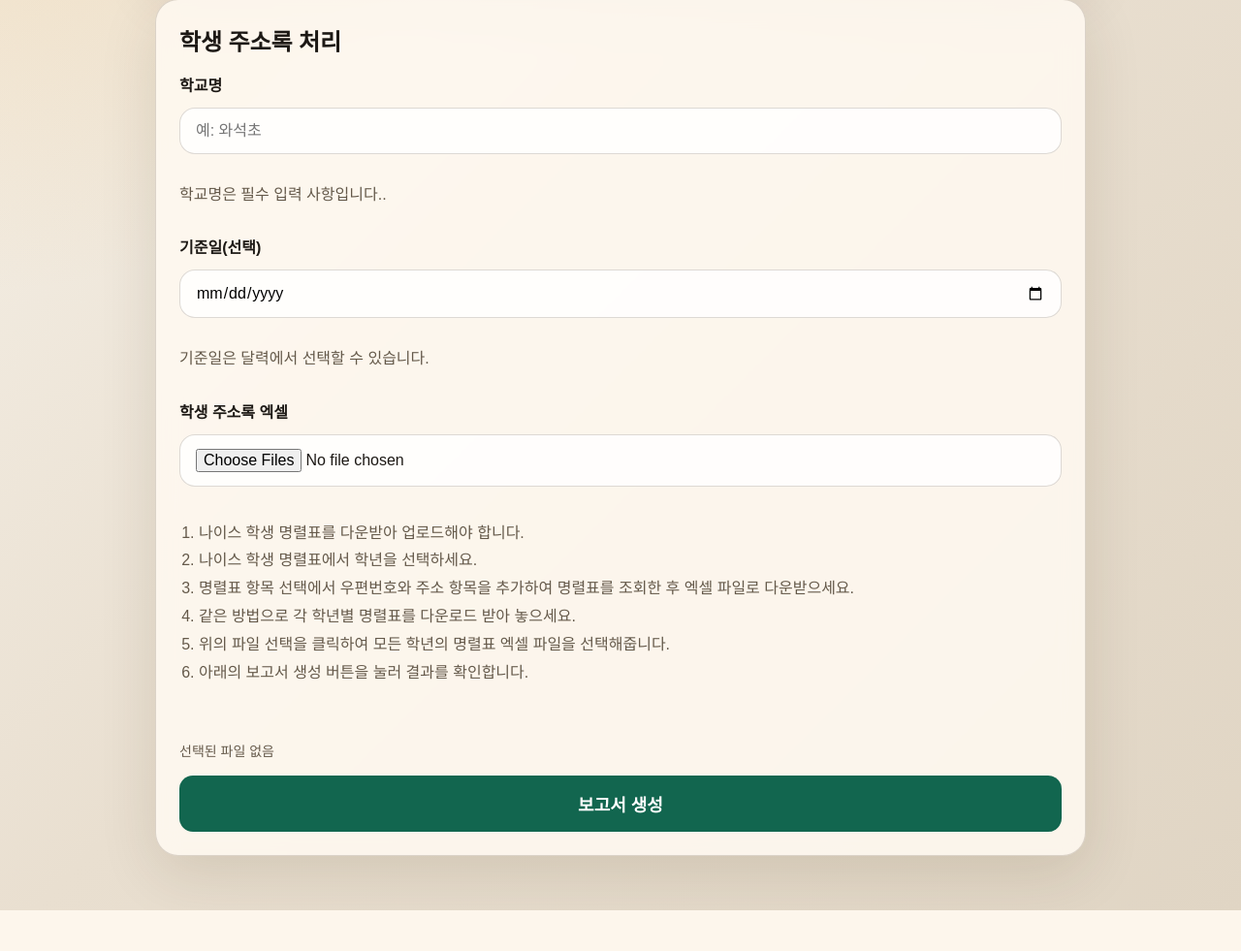
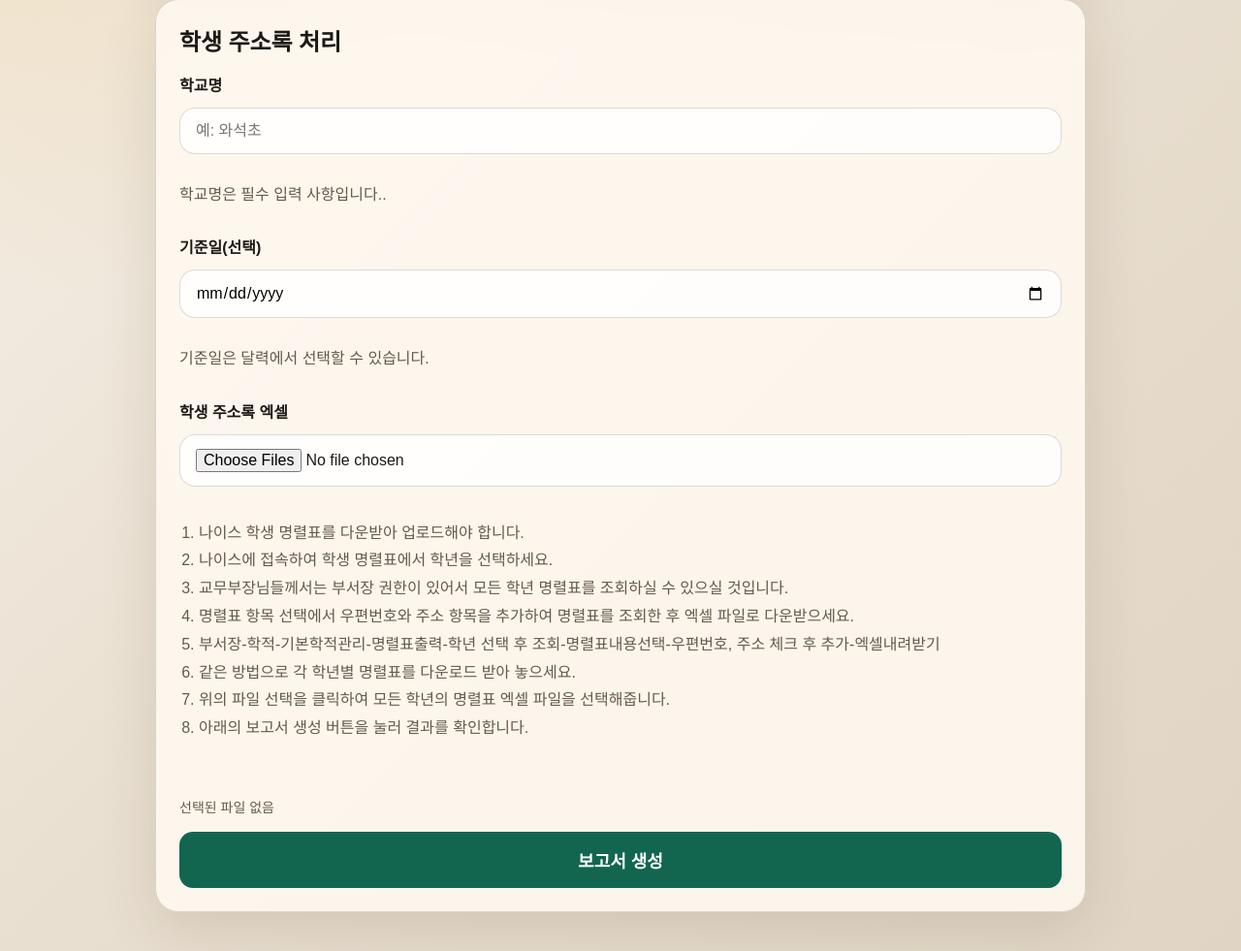
Before and after one commit to edutech7-shin/paju-school-zone, a Flask app: template templates/index.html in a window 1280 px wide. Shown: the part 175-1156 px from the top of the page at 97% size. Before the commit the page ends 1114 px from the top, so only its background shows below. Run offline with Flask 3, Linux system fonts and the light colour scheme; the template is opened without the code that fills it, so the values that code supplies are empty.

Commit message:
templates 안내 문구를 보강해 명렬표 추출 절차를 더 명확히 전달합니다.
나이스 접속/권한 전제와 상세 메뉴 경로 안내를 추가해 업로드 전 학년별 파일 준비 과정을 사용자가 덜 헷갈리도록 정리했습니다.

Co-authored-by: Cursor <cursoragent@cursor.com>

```diff
--- a/templates/index.html
+++ b/templates/index.html
@@ -36,8 +36,10 @@
           <p class="hint compact">
           <ol class="guide-list">
             <li>나이스 학생 명렬표를 다운받아 업로드해야 합니다.</li>
-            <li>나이스 학생 명렬표에서 학년을 선택하세요.</li>
+            <li>나이스에 접속하여 학생 명렬표에서 학년을 선택하세요.</li>
+            <li>교무부장님들께서는 부서장 권한이 있어서 모든 학년 명렬표를 조회하실 수 있으실 것입니다.</li>
             <li>명렬표 항목 선택에서 우편번호와 주소 항목을 추가하여 명렬표를 조회한 후 엑셀 파일로 다운받으세요.</li>
+            <li>부서장-학적-기본학적관리-명렬표출력-학년 선택 후 조회-명렬표내용선택-우편번호, 주소 체크 후 추가-엑셀내려받기</li>
             <li>같은 방법으로 각 학년별 명렬표를 다운로드 받아 놓으세요.</li>
             <li>위의 파일 선택을 클릭하여 모든 학년의 명렬표 엑셀 파일을 선택해줍니다.</li>
             <li>아래의 보고서 생성 버튼을 눌러 결과를 확인합니다.</li>
```
